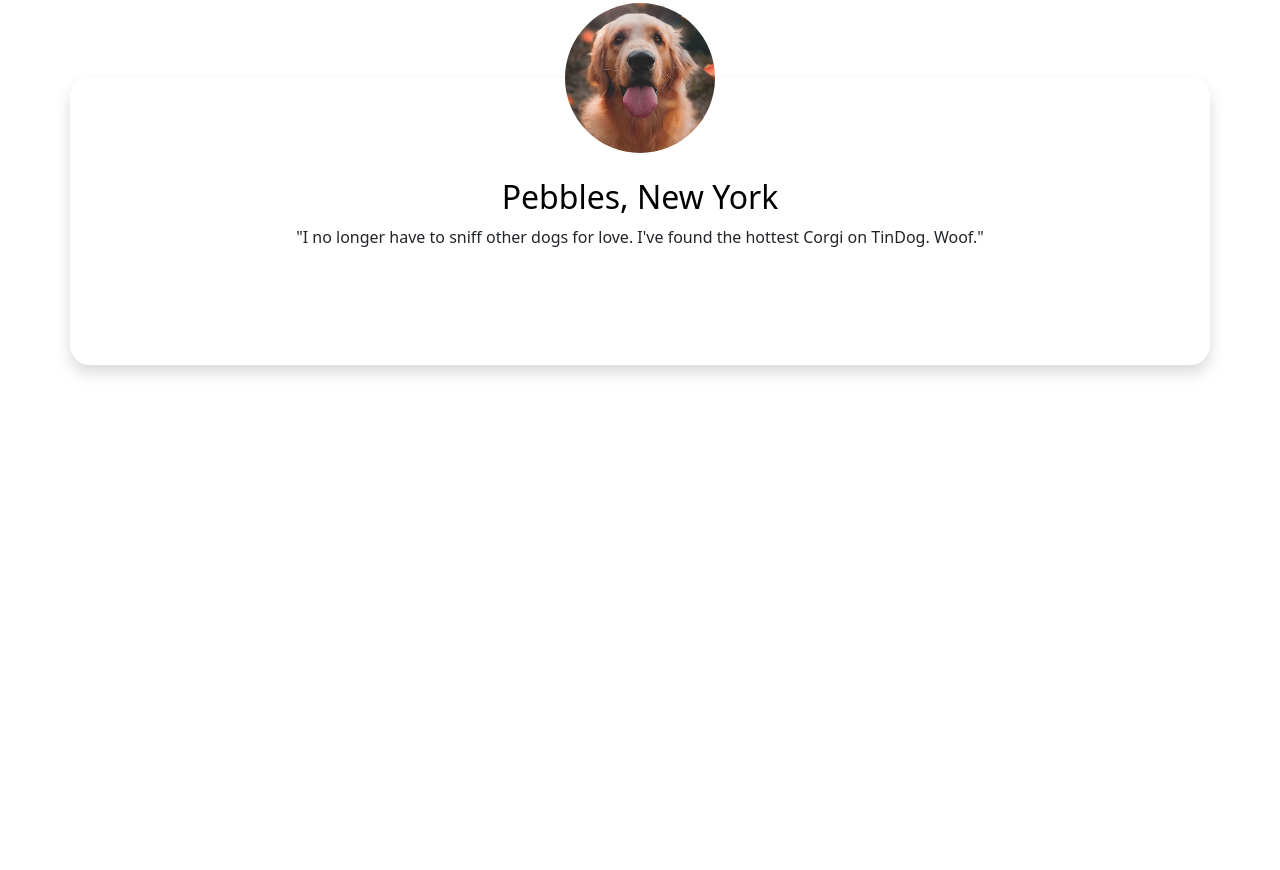
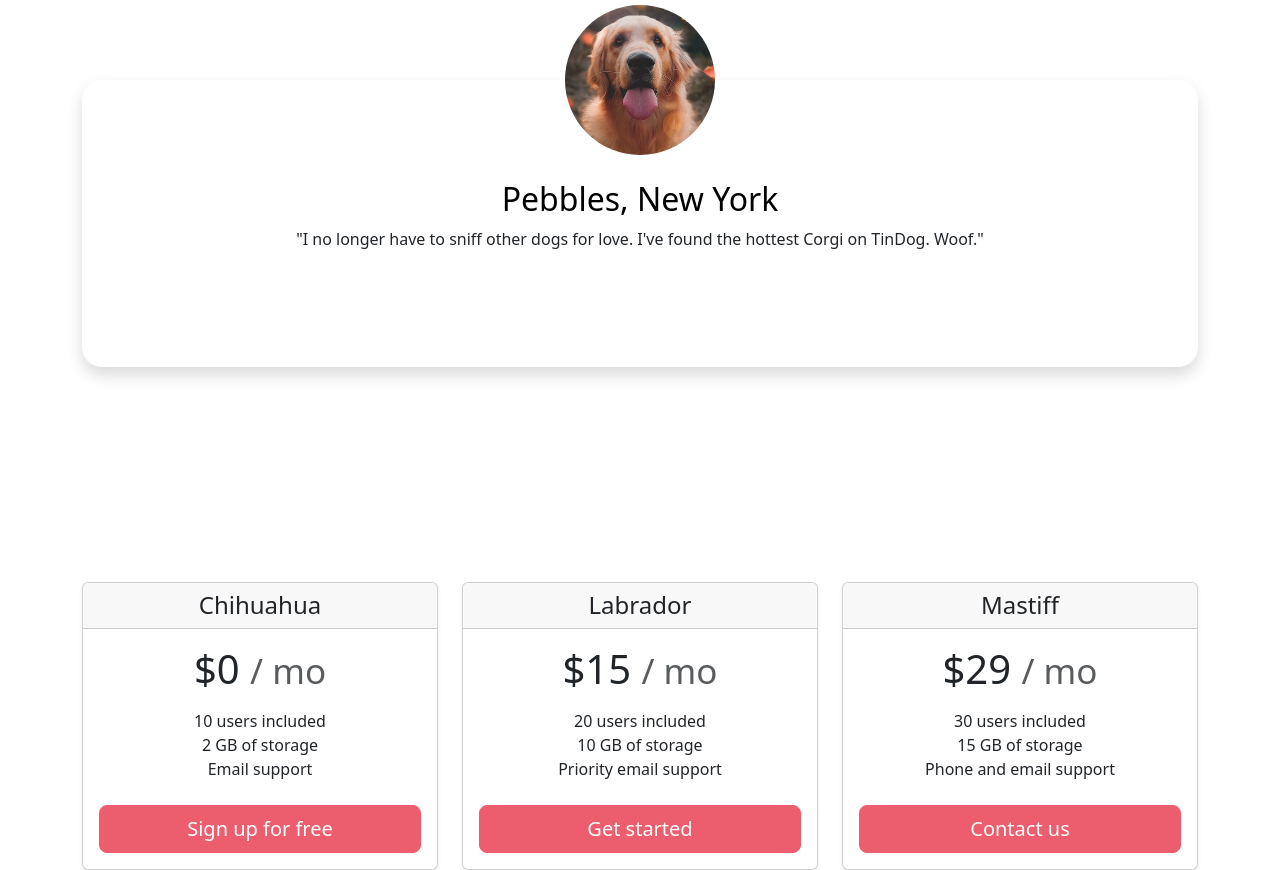
Before and after one commit to jimfalzone/tindog, a plain HTML site: page index.html in a window 1280 px wide. Shown: the part 1112-1982 px from the top of the page. Before the commit the page ends 1497 px from the top, so only its background shows below. Drawn offline with nearby package versions, Linux system fonts and the light colour scheme.

Commit message:
added pricing section

```diff
--- a/index.html
+++ b/index.html
@@ -43,8 +43,6 @@
         background-color: #F8F9FA; /* Replace #ff0000 with your desired color */
       }
 
-      body{padding:50px;}
-
     .inner-item{
       position:relative;
       margin:100px 20px 20px;
@@ -67,6 +65,31 @@
       left:0;
       right:0;
       padding:100px 20px;
+    }
+
+    #testimonial {
+      padding:50px;
+      margin-bottom: 600px;
+    }
+
+    .btn-pricing {
+      background-color: #EC5E6D; /* Replace with your desired background color */
+      border-color: #EC5E6D; /* Replace with your desired border color */
+      color: #FFFFFF; /* Replace with your desired text color */
+    }
+
+    .btn-pricingy:hover {
+      background-color: #EC5E6D; /* Replace with your desired hover background color */
+      border-color: #EC5E6D; /* Replace with your desired hover border color */
+      color: #FFFFFF; /* Replace with your desired hover text color */
+    }
+
+    .dog-background-color {
+      background-color: red;
+    }
+
+    .custom-button-width {
+      width: 100%;
     }
 
     </style>
@@ -199,10 +222,9 @@
       </div>
     </section>
 
-
-
         <!-- Testimonial -->
     <section id="testimonial">
+      <div class="container-fluid">
         <div class="carousel-item active mt-5">
           <div class="inner-item shadow">
             <img src="./images/dog-img.jpg" class="d-block" alt="dog">
@@ -212,10 +234,77 @@
             </div>
           </div>
         </div>
+      </div>
     </section>
 
+
+
         <!-- Pricing -->
-    <section id="pricing"></section>
+    <section id="pricing" class="mt-5">
+      <div class="container">
+        <div class="row justify-content-center">
+
+          <div class="col-md-4">
+            <div class="card shadow-sm text-center">
+              <div class="card-header">
+                <h4 class="my-0 font-weight-normal">Chihuahua</h4>
+              </div>
+              <div class="card-body">
+                <h1 class="card-title pricing-card-title">$0 <small class="text-muted">/ mo</small></h1>
+                <ul class="list-unstyled mt-3 mb-4">
+                  <li>10 users included</li>
+                  <li>2 GB of storage</li>
+                  <li>Email support</li>
+                </ul>
+                <button type="button" class="btn btn-lg btn-block btn-pricing custom-button-width">Sign up for free</button>
+              </div>
+            </div>
+          </div>
+
+          <div class="col-md-4">
+            <div class="card shadow-sm text-center">
+              <div class="card-header">
+                <h4 class="my-0 font-weight-normal">Labrador</h4>
+              </div>
+              <div class="card-body">
+                <h1 class="card-title pricing-card-title">$15 <small class="text-muted">/ mo</small></h1>
+                <ul class="list-unstyled mt-3 mb-4">
+                  <li>20 users included</li>
+                  <li>10 GB of storage</li>
+                  <li>Priority email support</li>
+                </ul>
+                <button type="button" class="btn btn-lg btn-block btn-pricing custom-button-width">Get started</button>
+              </div>
+            </div>
+          </div>
+
+          <div class="col-md-4">
+            <div class="card shadow-sm text-center">
+              <div class="card-header">
+                <h4 class="my-0 font-weight-normal">Mastiff</h4>
+              </div>
+              <div class="card-body">
+                <h1 class="card-title pricing-card-title">$29 <small class="text-muted">/ mo</small></h1>
+                <ul class="list-unstyled mt-3 mb-4">
+                  <li>30 users included</li>
+                  <li>15 GB of storage</li>
+                  <li>Phone and email support</li>
+                </ul>
+                <button type="button" class="btn btn-lg btn-block btn-pricing custom-button-width">Contact us</button>
+              </div>
+            </div>
+          </div>
+
+        </div>
+      </div>
+    </section>
+
+
+
+
+
+
+    </section>
     <!-- Footer -->
     <section id="footer"></section>
 
```
Lines whose indentation alone changed are shown as unchanged.
